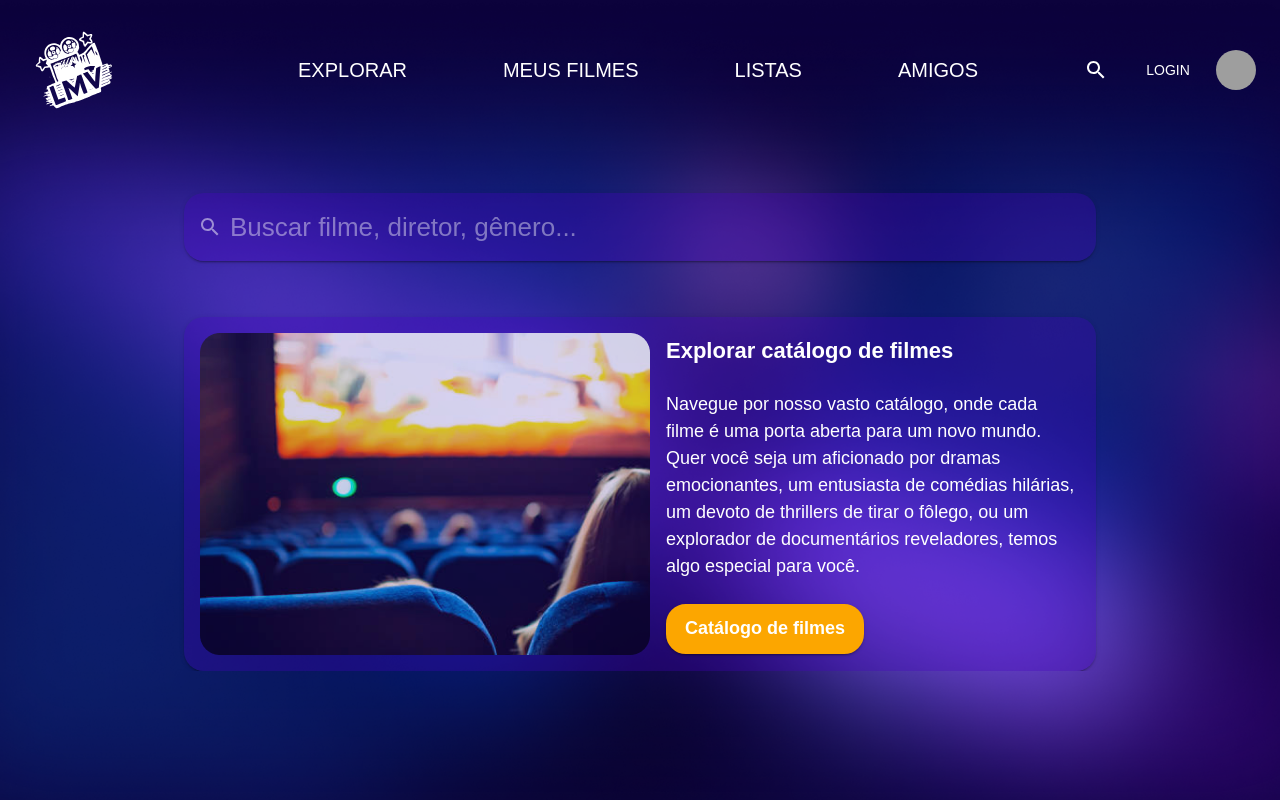
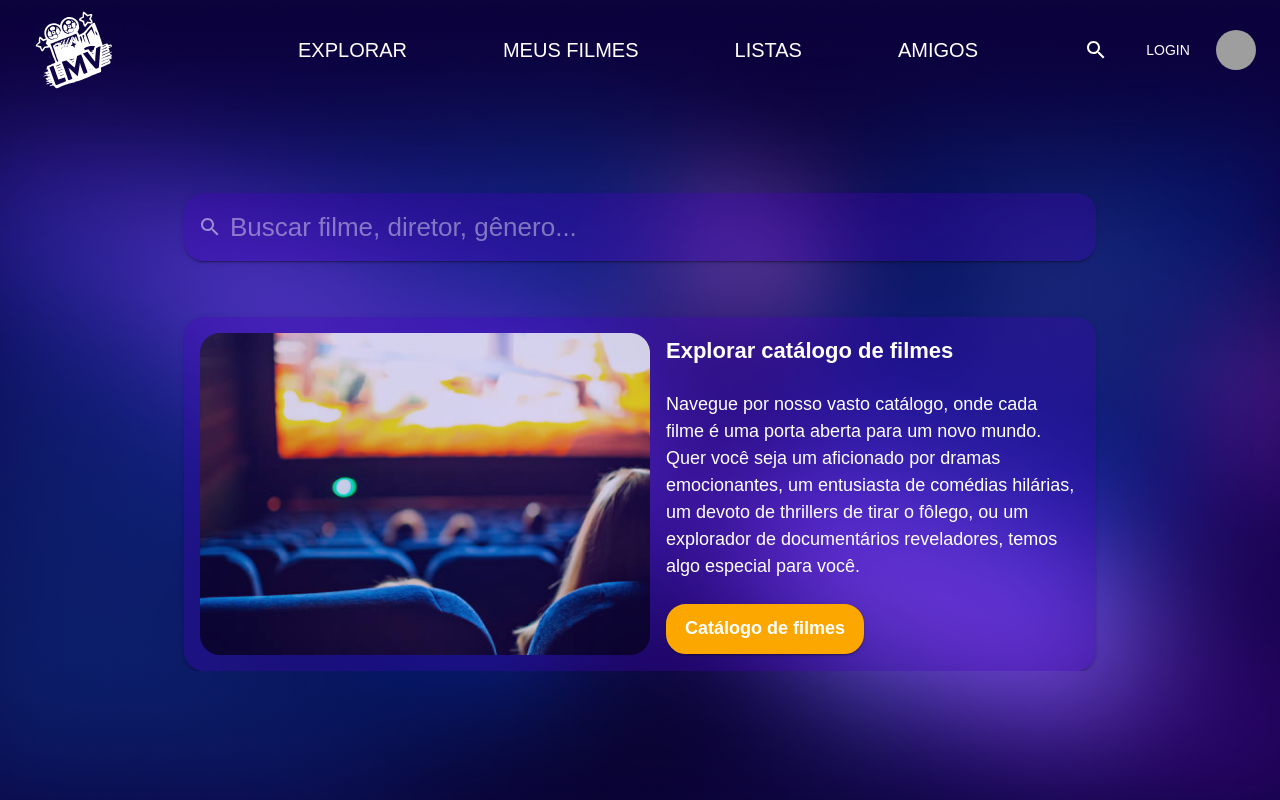
Before and after one commit to prof-hasan/tp-web-site-de-avaliacao-de-filmes, a React (Create React App) app in the folder frontend/: page / in a window 1280 px wide. Built offline with nearby package versions, Linux system fonts and the light colour scheme; grey boxes are pictures that could not be loaded.

Commit message:
atividades complementares e ajustes

```diff
--- a/frontend/src/components/header.js
+++ b/frontend/src/components/header.js
@@ -11,6 +11,7 @@ import CloseIcon from '@mui/icons-material/Close';
 const useStyles = makeStyles((theme) => ({
     root: {
       flexGrow: 1,
+      // Removido: position: 'absolute'
     },
     logo: {
       width: '100px',
@@ -21,11 +22,11 @@ const useStyles = makeStyles((theme) => ({
     appBar: {
       backgroundColor: 'transparent',
       boxShadow: 'none',
-    position: 'fixed',
+      position: 'absolute',
       top: 0,
       width: '100%',
       zIndex: theme.zIndex.drawer + 1,
-    marginTop: '20px',
+      // Removido: marginTop: '20px',
     },
     toolbar: {
       minHeight: '64px',
@@ -91,7 +92,7 @@ const Header = () => {
 
     return (
       <div className={classes.root}>
-      <AppBar position="fixed" className={classes.appBar}>
+        <AppBar  className={classes.appBar}>
           <Toolbar className={classes.toolbar}>
             <Link to="/">
               <img src={logo} alt="Logo" className={classes.logo} />
--- a/frontend/src/pages/home/index.js
+++ b/frontend/src/pages/home/index.js
@@ -119,7 +119,7 @@ const Home = () => {
           <div className={classes.textDiv}>
             <Typography className={classes.boxTitle}> Explorar catálogo de filmes </Typography>
             <Typography className={classes.boxText}> Navegue por nosso vasto catálogo, onde cada filme é uma porta aberta para um novo mundo. Quer você seja um aficionado por dramas emocionantes, um entusiasta de comédias hilárias, um devoto de thrillers de tirar o fôlego, ou um explorador de documentários reveladores, temos algo especial para você.  </Typography>
-            <Link to="/" className={classes.link}>
+            <Link to="/movielisting" className={classes.link}>
               <Button variant="contained" className={classes.button}> Catálogo de filmes </Button>
             </Link>
           </div>
```
Also changed, not shown: 1 other file (tests, documents, lock files or other folders). Lines whose indentation alone changed are shown as unchanged.
